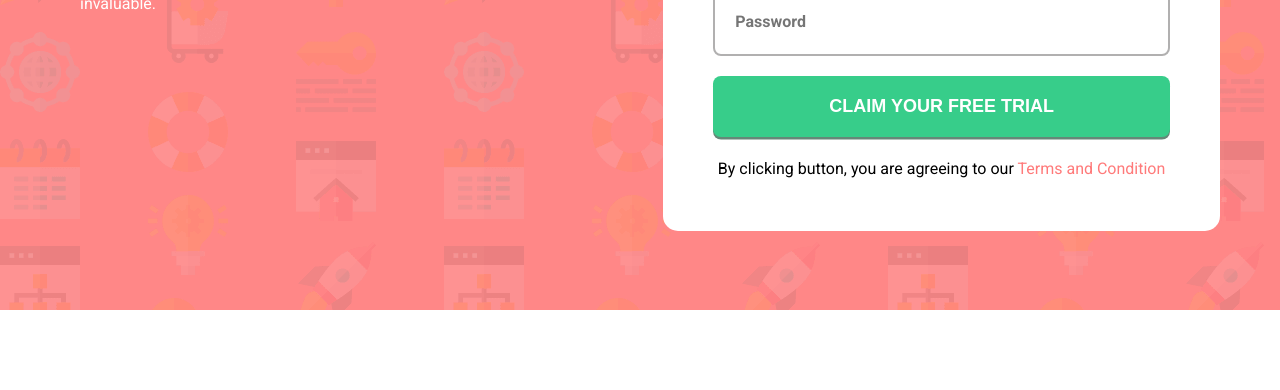
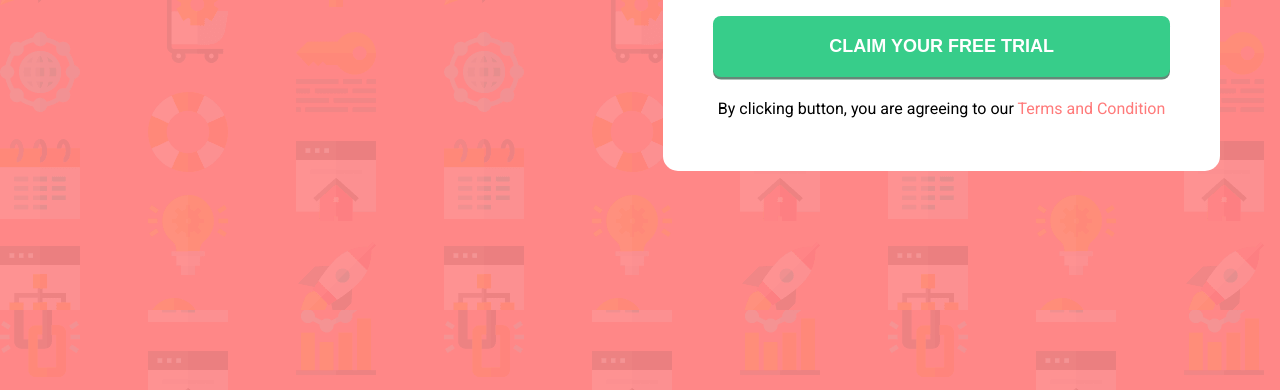
Before and after one commit to ikushaldave/HTML-FORM, a plain HTML site: page Ex2-Assignment-Level-1/index.html in a window 1280 px wide. Shown: the part 490-880 px from the top of the page. Before the commit the page ends 800 px from the top, so only its background shows below. Drawn offline with Linux system fonts and the light colour scheme.

Commit message:
Bug Fixed

```diff
--- a/Ex2-Assignment-Level-1/assets/stylesheets/main.css
+++ b/Ex2-Assignment-Level-1/assets/stylesheets/main.css
@@ -24,7 +24,6 @@ body {
 .flex {
     display: flex;
     flex-flow: row wrap;
-    height: 100vh;
 }
 
 .justify-space-between {
@@ -44,6 +43,7 @@ body {
 ===================================== */
 
 main {
+    height: 110vh;
     background: hsla(0,100%,74%, 0.9) url(../images/bg-intro-desktop.png);
 }
 
```
